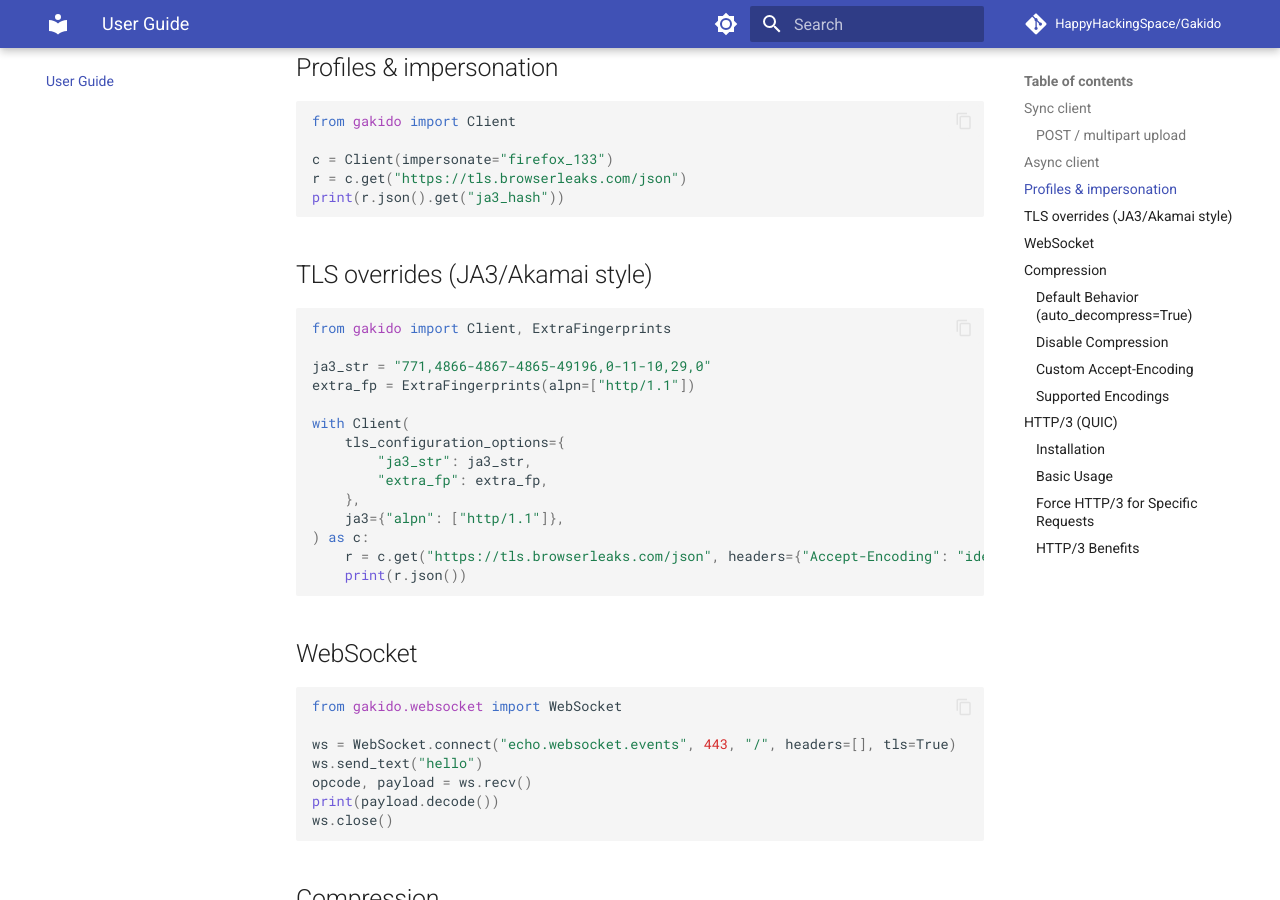
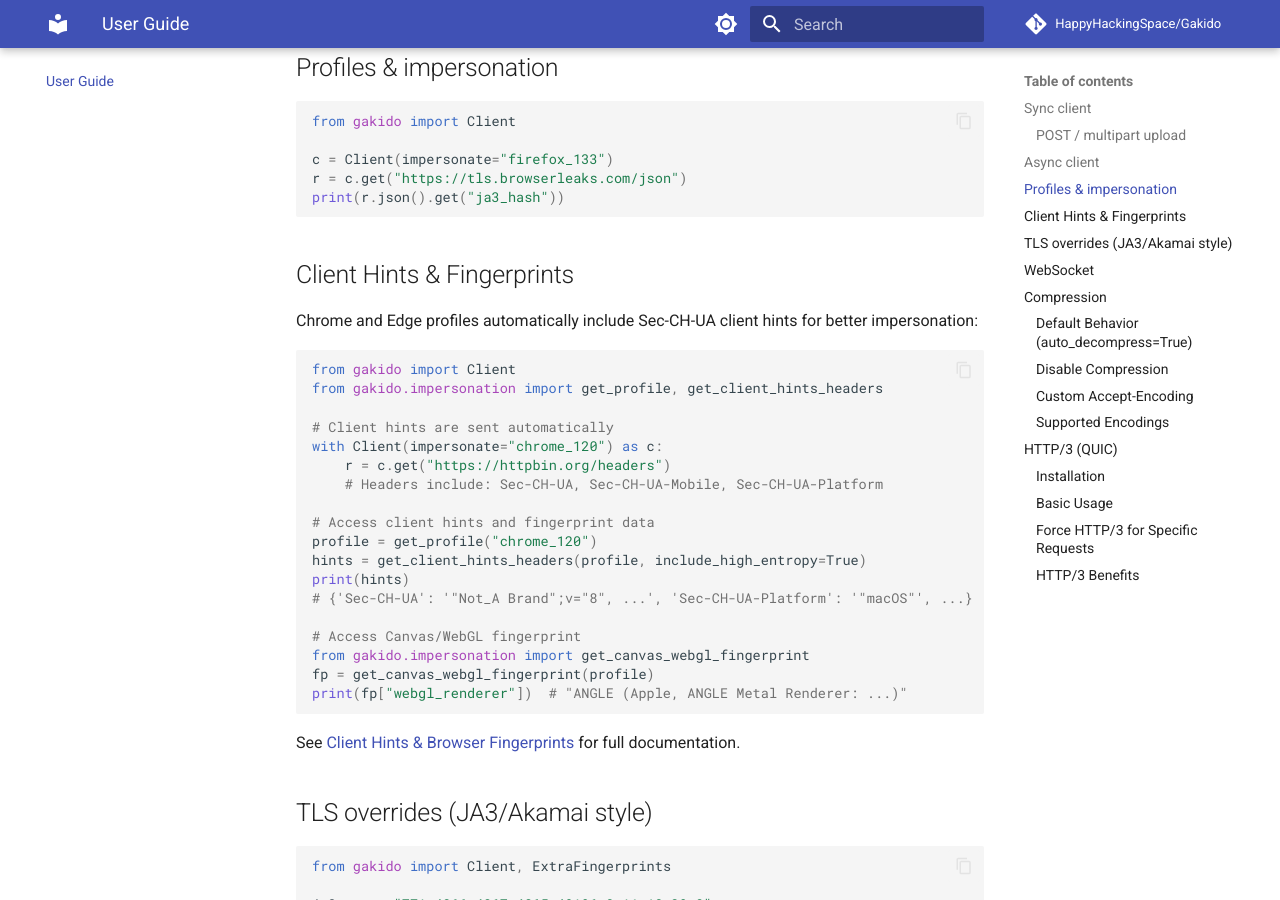
Before and after one commit to HappyHackingSpace/gakido, an MkDocs documentation site: the page built from docs/user-guide.md, in a window 1280 px wide and 900 px high, scrolled down 862 px. Built offline with MkDocs 1.6.1 and Material for MkDocs 9.7.7, drawn with Linux system fonts in a browser that asks for light colours; comment, search, counter and statistics services are not loaded.

Commit message:
docs: update client hints impersonation docs

````diff
--- a/docs/user-guide.md
+++ b/docs/user-guide.md
@@ -43,6 +43,33 @@ c = Client(impersonate="firefox_133")
 r = c.get("https://tls.browserleaks.com/json")
 print(r.json().get("ja3_hash"))
 ```
+
+## Client Hints & Fingerprints
+
+Chrome and Edge profiles automatically include Sec-CH-UA client hints for better impersonation:
+
+```python
+from gakido import Client
+from gakido.impersonation import get_profile, get_client_hints_headers
+
+# Client hints are sent automatically
+with Client(impersonate="chrome_120") as c:
+    r = c.get("https://httpbin.org/headers")
+    # Headers include: Sec-CH-UA, Sec-CH-UA-Mobile, Sec-CH-UA-Platform
+
+# Access client hints and fingerprint data
+profile = get_profile("chrome_120")
+hints = get_client_hints_headers(profile, include_high_entropy=True)
+print(hints)
+# {'Sec-CH-UA': '"Not_A Brand";v="8", ...', 'Sec-CH-UA-Platform': '"macOS"', ...}
+
+# Access Canvas/WebGL fingerprint
+from gakido.impersonation import get_canvas_webgl_fingerprint
+fp = get_canvas_webgl_fingerprint(profile)
+print(fp["webgl_renderer"])  # "ANGLE (Apple, ANGLE Metal Renderer: ...)"
+```
+
+See [Client Hints & Browser Fingerprints](client-hints.md) for full documentation.
 
 ## TLS overrides (JA3/Akamai style)
 
````
Also changed, not shown: docs/api.md (+16 -0 lines), docs/client-hints.md (added, +219 -0 lines), docs/index.md (+2 -0 lines).
